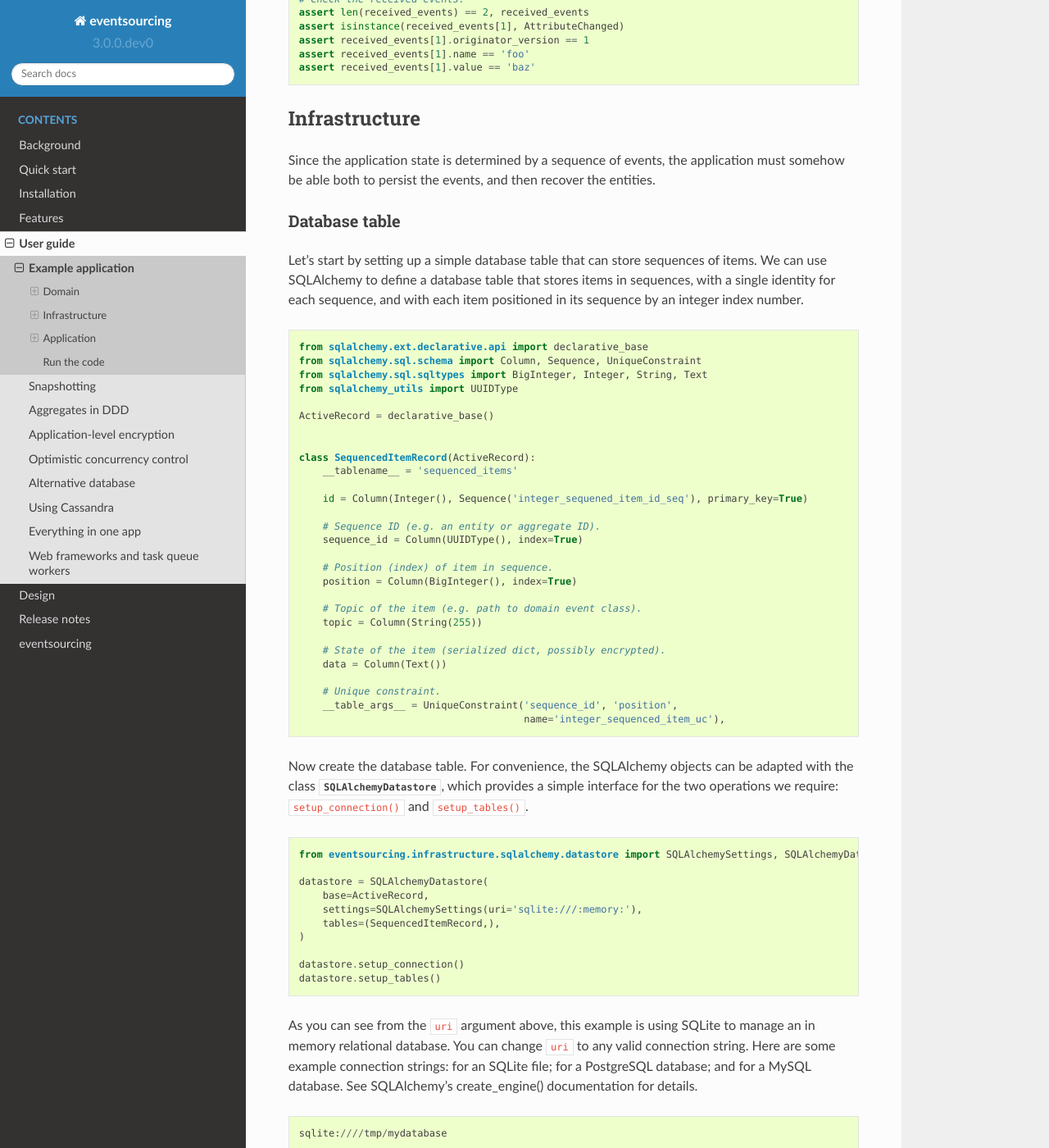
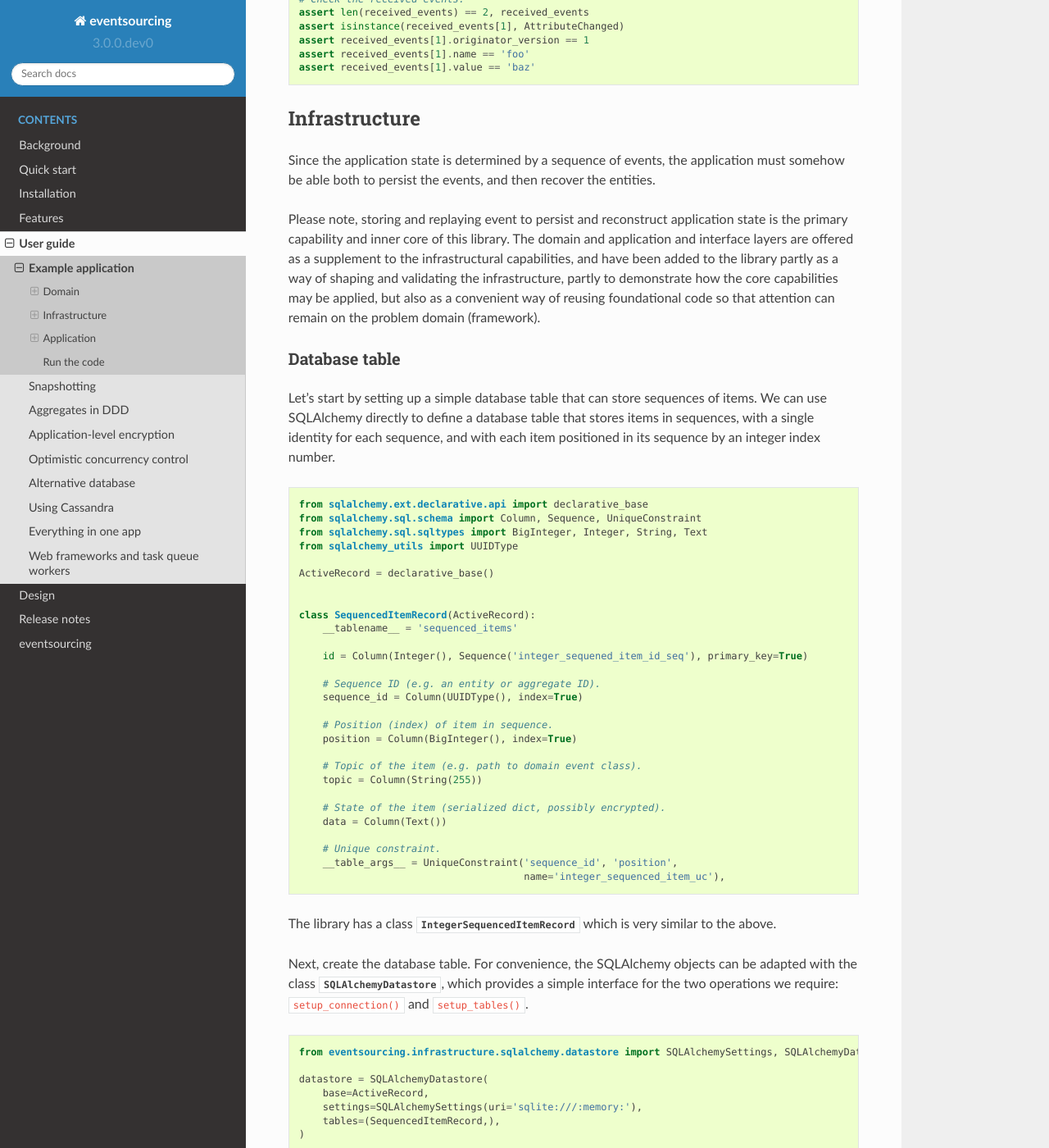
Before and after one commit to pyeventsourcing/eventsourcing, a Sphinx documentation site: the page built from docs/topics/user_guide/example_application.rst, in a window 1280 px wide and 1400 px high, scrolled down 5862 px. Shown: the whole window at 82% size. Built offline with Sphinx 7.4.7 and the Read the Docs theme 2.0.0, drawn with Linux system fonts in a browser that asks for light colours; some of the changed text lies outside the part shown.

Commit message:
Added comment. Moved things around a bit.

```diff
--- a/docs/topics/user_guide/example_application.rst
+++ b/docs/topics/user_guide/example_application.rst
@@ -330,14 +330,23 @@ Since the application state is determined by a sequence of events, the
 application must somehow be able both to persist the events, and then
 recover the entities.
 
+Please note, storing and replaying event to persist and reconstruct
+application state is the primary capability and inner core of this
+library. The domain and application and interface layers are offered
+as a supplement to the infrastructural capabilities, and have been
+added to the library partly as a way of shaping and validating the
+infrastructure, partly to demonstrate how the core capabilities may
+be applied, but also as a convenient way of reusing foundational code
+so that attention can remain on the problem domain (framework).
+
 
 Database table
 --------------
 
 Let's start by setting up a simple database table that can store sequences
-of items. We can use SQLAlchemy to define a database table that stores
-items in sequences, with a single identity for each sequence, and with
-each item positioned in its sequence by an integer index number.
+of items. We can use SQLAlchemy directly to define a database table that
+stores items in sequences, with a single identity for each sequence, and
+with each item positioned in its sequence by an integer index number.
 
 .. code:: python
 
@@ -371,7 +380,11 @@ each item positioned in its sequence by an integer index number.
                                           name='integer_sequenced_item_uc'),
 
 
-Now create the database table. For convenience, the SQLAlchemy objects can be adapted
+The library has a class
+:class:`~eventsourcing.infrastructure.sqlalchemy.activerecords.IntegerSequencedItemRecord`
+which is very similar to the above.
+
+Next, create the database table. For convenience, the SQLAlchemy objects can be adapted
 with the class
 :class:`~eventsourcing.infrastructure.sqlalchemy.datastore.SQLAlchemyDatastore`, which
 provides a simple interface for the two operations we require: ``setup_connection()``
@@ -394,7 +407,8 @@ and ``setup_tables()``.
 As you can see from the ``uri`` argument above, this example is using SQLite to manage
 an in memory relational database. You can change ``uri`` to any valid connection string.
 Here are some example connection strings: for an SQLite file; for a PostgreSQL database; and
-for a MySQL database. See SQLAlchemy's create_engine() documentation for details.
+for a MySQL database. See SQLAlchemy's create_engine() documentation for details. You may need
+to install drivers for your database management system.
 
 ::
 
@@ -403,6 +417,14 @@ for a MySQL database. See SQLAlchemy's create_engine() documentation for details
     postgresql://scott:tiger@localhost:5432/mydatabase
 
     mysql://scott:tiger@hostname/dbname
+
+
+
+Similar to the support for storing events in SQLAlchemy, there
+are classes in the library for :doc:`Cassandra </topics/user_guide/cassandra>`.
+The project `djangoevents <https://github.com/ApplauseOSS/djangoevents>`__ has
+support for storing events with this library using the Django ORM.
+Support for other databases such as DynamoDB is forthcoming.
 
 
 Event store
@@ -500,12 +522,14 @@ Sequenced items
 
 Remember that we can always get the sequenced items directly from the active record
 strategy. A sequenced item is tuple containing a serialised representation of the
-domain event. In the library, a ``SequencedItem`` is a Python tuple with four fields:
-``sequence_id``, ``position``, ``topic``, and ``data``. In this example, an event's
-``originator_id`` attribute is mapped to the ``sequence_id`` field, and the event's
-``originator_version`` attribute is mapped to the ``position`` field. The ``topic``
-field of a sequenced item is used to identify the event class, and the ``data`` field
-represents the state of the event (a JSON string).
+domain event. The library class
+:class:`~eventsourcing.infrastructure.sequenceditem.SequencedItem` is a Python namedtuple
+with four fields: ``sequence_id``, ``position``, ``topic``, and ``data``.
+
+In this example, an event's ``originator_id`` attribute is mapped to the ``sequence_id``
+field, and the event's ``originator_version`` attribute is mapped to the ``position``
+field. The ``topic`` field of a sequenced item is used to identify the event class, and
+the ``data`` field represents the state of the event (normally a JSON string).
 
 .. code:: python
 
@@ -523,9 +547,11 @@ represents the state of the event (a JSON string).
     assert 'AttributeChanged' in sequenced_items[1].topic
     assert 'baz' in sequenced_items[1].data
 
-Similar to the support for storing events in SQLAlchemy, there
-are classes in the library for Cassandra. Support for other
-databases is forthcoming.
+
+These are just default names. If it matters in your context that
+the persistence model uses other names, then you can
+:doc:`use a different sequenced item type </topics/user_guide/schema>`
+which either extends or replaces the fields above.
 
 
 Application
```
Also changed, not shown: other parts of docs/topics/user_guide/example_application.rst (+1 -1 lines), docs/index.rst (+4 -4 lines).
